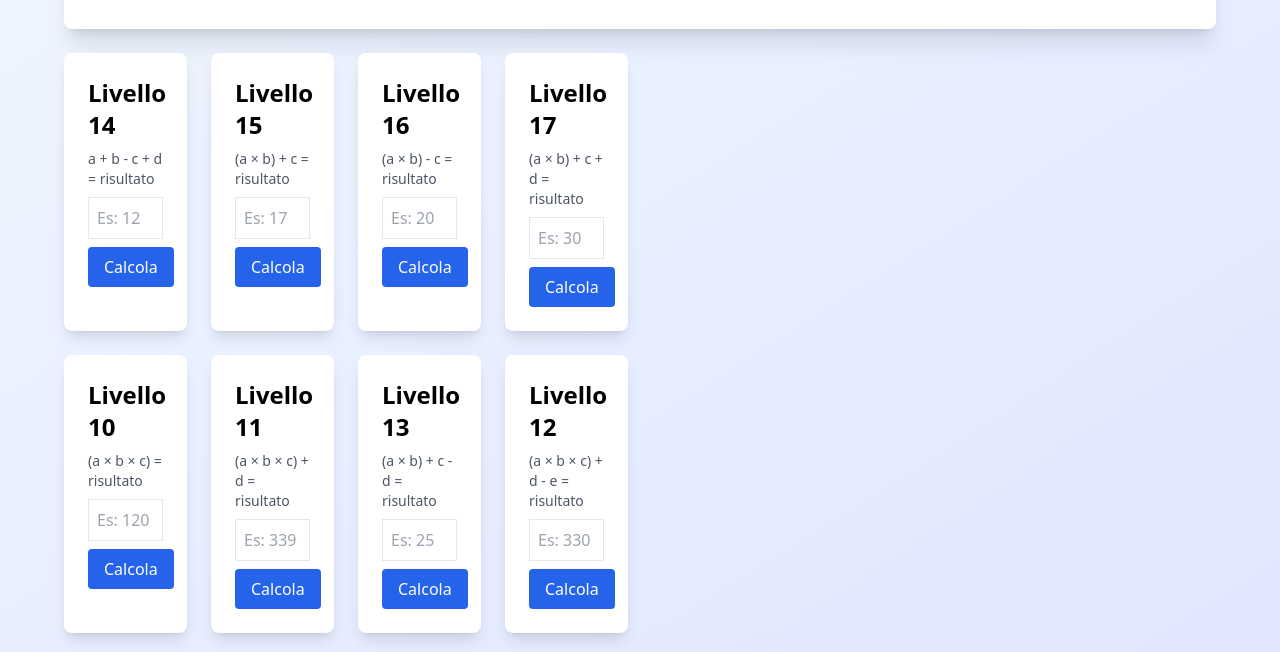
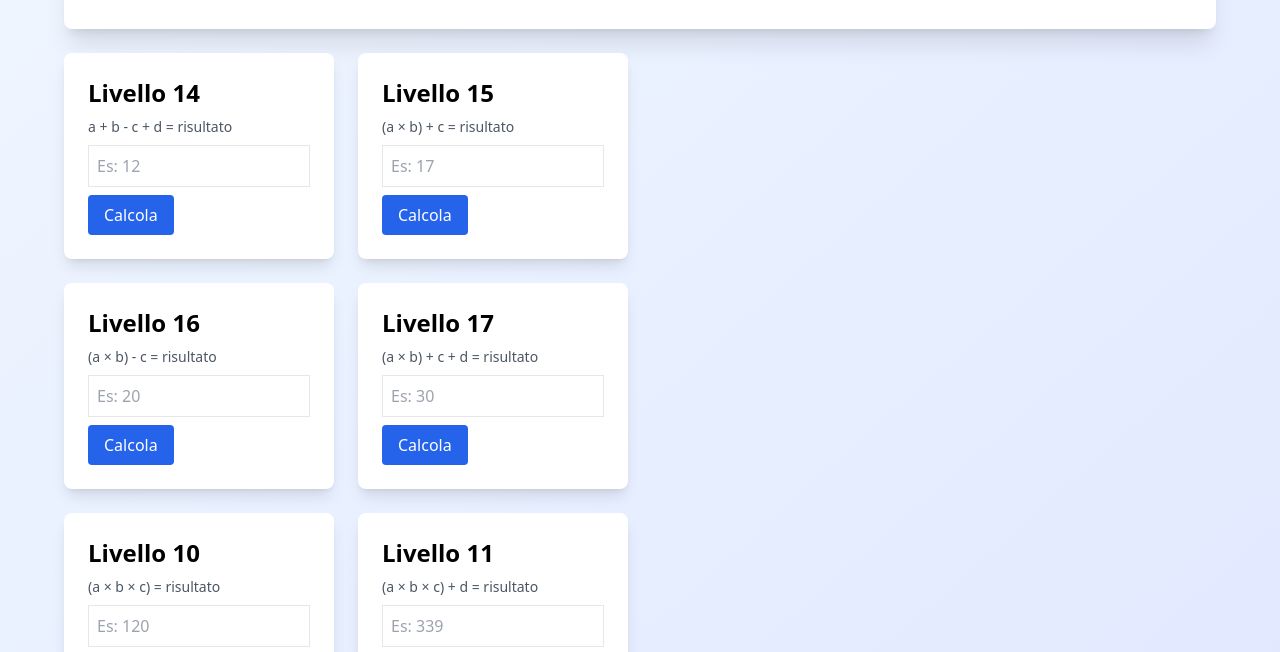
Before and after one commit to emaalberti/emaalberti.user.io, a plain HTML site: page index.html in a window 1280 px wide. Shown: the part 139-791 px from the top of the page. Drawn offline with nearby package versions, Linux system fonts and the light colour scheme.

Commit message:
Update index.html

```diff
--- a/index.html
+++ b/index.html
@@ -23,7 +23,7 @@
         </div>
 
         <div class="grid md:grid-cols-2 gap-6">
-<div class="grid sm:grid-cols-1 md:grid-cols-2 lg:grid-cols-4 gap-6">
+<div class="grid gap-6 grid-cols-[repeat(auto-fit,minmax(250px,1fr))]">
     <!-- Level 14 -->
         <div class="bg-white rounded-lg shadow-lg p-6">
             <h2 class="text-2xl font-bold mb-2">Livello 14</h2>
```
